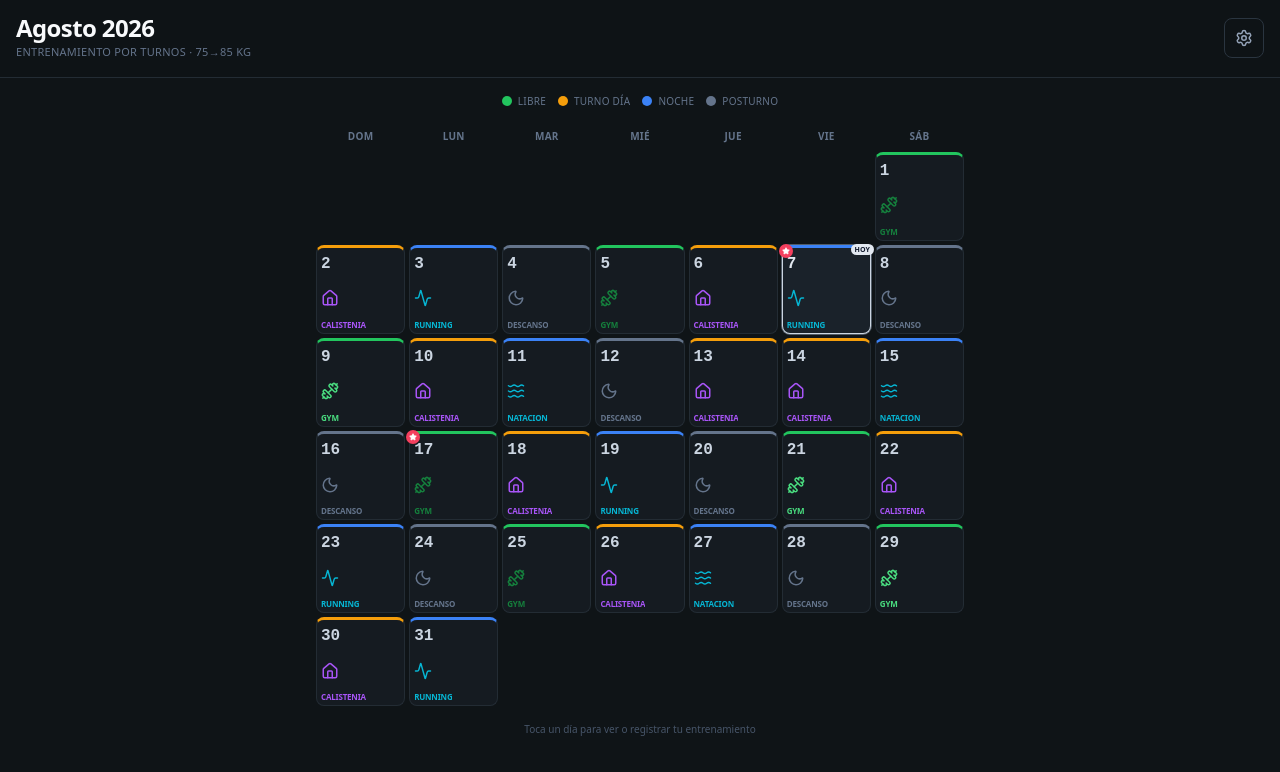
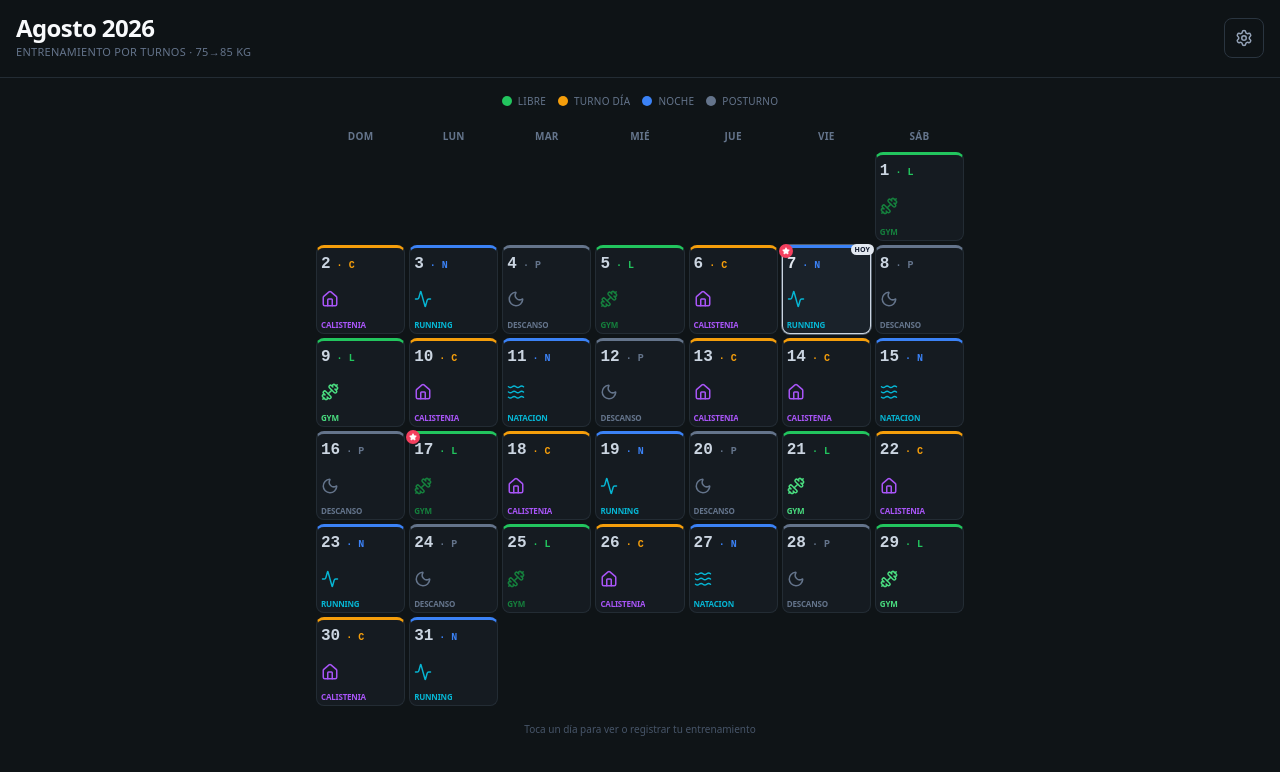
Before and after one commit to sebaschacu/plan-internado, a React (Vite) app: page / in a window 1280 px wide. Shown: the top 772 px of the page. Built offline with nearby package versions, Linux system fonts and the light colour scheme; the HTML template or start-up script is replaced by a standard one.

Commit message:
Update App.jsx

```diff
--- a/src/App.jsx
+++ b/src/App.jsx
@@ -430,10 +430,10 @@ const CalendarView = ({ calendario, progress, onOpenDay, onEditDay, editMode, se
                 }`}
                 style={{ borderTopColor: turno.color, borderTopWidth: '3px' }}>
 
-                {/* Número del día */}
+                {/* Número del día + turno */}
                 <div className="flex items-start justify-between leading-none">
                   <span className="text-sm sm:text-base font-bold" style={{ fontFamily: 'ui-monospace, monospace', color: isToday ? '#e2e8f0' : '#cbd5e1' }}>
-                    {d.dia}
+                    {d.dia}<span className="text-[10px] font-bold" style={{ color: turno.color }}> · {d.turno}</span>
                   </span>
                   {/* Indicador de estado (esquina) */}
                   {!editMode && comp === 'full' && <CheckCircle2 size={12} className="text-emerald-400 flex-shrink-0" />}
```
